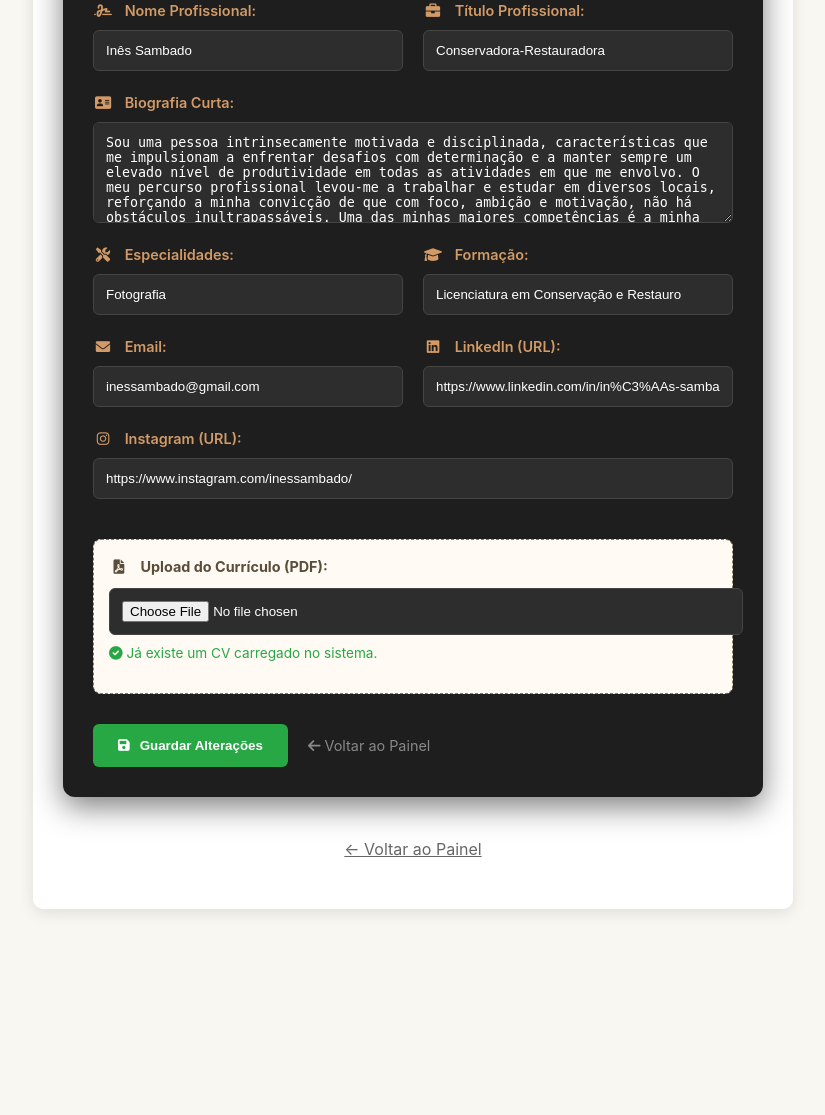
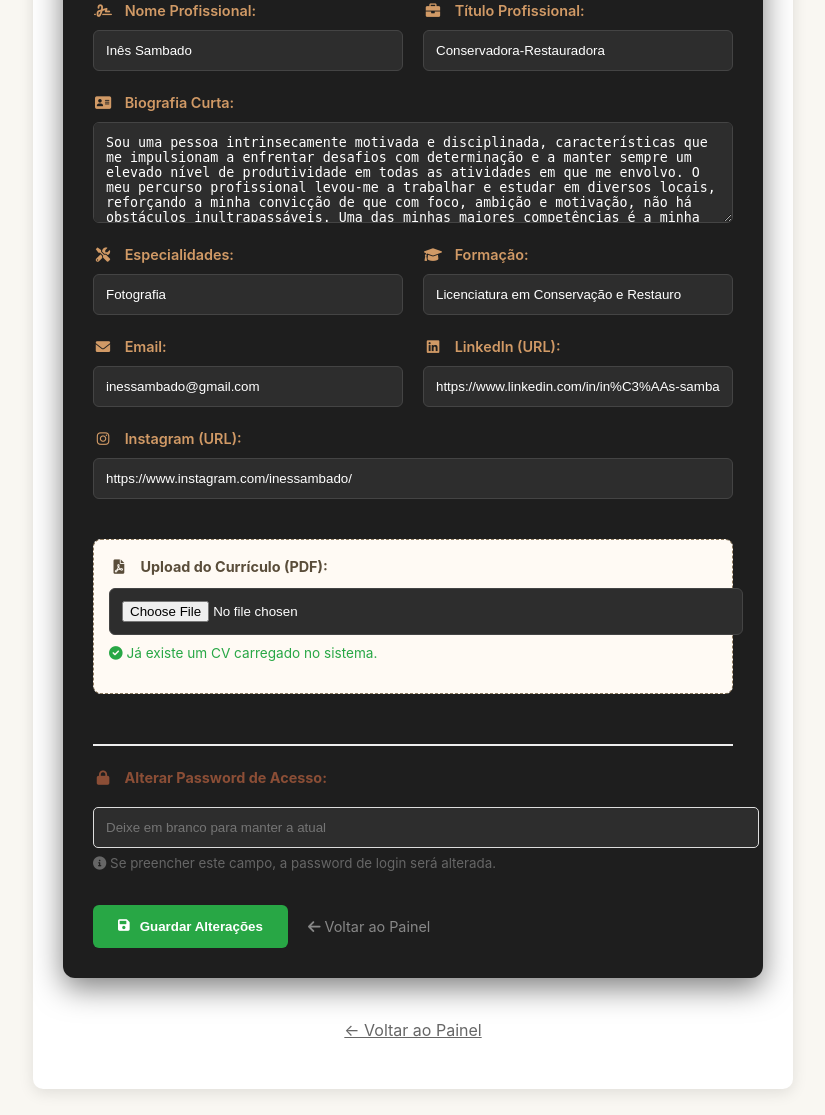
Before and after one commit to Rui-Passos/Portfolio-Restauro, a Flask app: page /editar_info in a window 1280 px wide. Shown: the part 373-1488 px from the top of the page, without its empty margins (227-1052 px from the left). Before the commit the page ends 1286 px from the top, so only its background shows below. Run offline with Flask 3, Linux system fonts and the light colour scheme; the visitor is signed in with stand-in values (Sample User, id 1).

Commit message:
feat: emergency reset and password change logic

```diff
--- a/app.py
+++ b/app.py
@@ -5,7 +5,11 @@ from flask import Flask, render_template, request, redirect, url_for, session, a
 from werkzeug.utils import secure_filename
 from functools import wraps
 from flask_sqlalchemy import SQLAlchemy
+from flask_mail import Mail, Message
+from itsdangerous import URLSafeTimedSerializer
 
+
+# Define categorias de projetos
 CATEGORIAS = ["Pintura", "Escultura", "Mobiliário", "Fotografia", "Papel", "Outros"]
 
 # --- 1. CONFIGURATION & ENV SETUP ---
@@ -31,8 +35,17 @@ db = SQLAlchemy(app)
 # Ensure upload directory exists
 os.makedirs(app.config['UPLOAD_FOLDER'], exist_ok=True)
 
+app.config['MAIL_SERVER'] = 'smtp.gmail.com'
+app.config['MAIL_PORT'] = 587
+app.config['MAIL_USE_TLS'] = True
+app.config['MAIL_USERNAME'] = 'inessambado@gmail.com'
+app.config['MAIL_PASSWORD'] = 'Restauro2026!' # Password de app gerada no Gmail
+
+mail = Mail(app)
+s = URLSafeTimedSerializer(app.secret_key)
+
+
 # --- 2. MODELS ---
-
 
 class Project(db.Model):
     id = db.Column(db.Integer, primary_key=True)
@@ -167,12 +180,67 @@ def editar_info():
                     "O ficheiro do CV deve ser um PDF."
                     pass
 
+        # 2.1 Atualizar password se fornecida
+        nova_pass = request.form.get('nova_password')
+        if nova_pass and nova_pass.strip() != "":
+            info['password'] = nova_pass.strip()
+
         # 3. Guardar tudo no info.json
         if guardar_info(info):
             return redirect(url_for('admin'))
 
     return render_template('editar_info.html', info=info)
 
+@app.route('/reset_password', methods=['GET', 'POST'])
+def reset_request():
+    if request.method == 'POST':
+        email = request.form.get('email')
+        info = carregar_info()
+
+        if email == info.get('email'):
+            token = s.dumps(email, salt='password-reset-salt')
+            link = url_for('reset_token', token=token, _external=True)
+
+            msg = Message('Recuperação de Password - Portfólio',
+                          sender='o-teu-email@gmail.com',
+                          recipients=[email])
+            msg.body = f'Para redefinir a sua password, clique no link: {link}'
+            mail.send(msg)
+            return "Verifique o seu email para o link de recuperação."
+
+    return render_template('reset_request.html')
+
+@app.route('/reset_password/<token>', methods=['GET', 'POST'])
+def reset_token(token):
+    try:
+        # O token expira em 1800 segundos (30 minutos)
+        email = s.loads(token, salt='password-reset-salt', max_age=1800)
+    except:
+        return 'O link de recuperação expirou ou é inválido.'
+
+    if request.method == 'POST':
+        nova_pass = request.form.get('password')
+        # Aqui deves guardar a nova password no teu ficheiro de config ou BD
+        # Se usares hash, lembra-te de encriptar!
+        return redirect(url_for('login'))
+
+    return render_template('reset_token.html')
+
+# ROTA SECRETA PARA EMERGÊNCIA
+# Só tu saberás que este link existe
+@app.route('/force-reset-admin-99')
+def force_reset():
+    # Carregamos a info atual
+    from utils import carregar_info, guardar_info
+    info = carregar_info()
+
+    # Definimos uma password temporária
+    # Se usares hash de password, aqui devias gerar o hash
+    info['password'] = 'Restauro2026!'
+
+    if guardar_info(info):
+        return "✅ Password de Admin resetada para: Restauro2026! Altere-a assim que fizer login."
+    return "❌ Erro ao tentar fazer o reset."
 
 
 if __name__ == '__main__':
--- a/info.json
+++ b/info.json
@@ -7,5 +7,6 @@
     "especialidades": "Fotografia",
     "formacao": "Licenciatura em Conservação e Restauro",
     "instagram": "https://www.instagram.com/inessambado/",
-    "cv_path": "cv_ines_sambado.pdf"
+    "cv_path": "cv_ines_sambado.pdf",
+    "password": "Restauro2026!"
 }
--- a/templates/editar_info.html
+++ b/templates/editar_info.html
@@ -73,10 +73,20 @@
                     {% endif %}
                 </div>
 
+                <div class="form-group full-width" style="margin-top: 30px; border-top: 2px solid #eee; padding-top: 20px;">
+                    <label style="color: #8b4e36; font-weight: bold;"><i class="fas fa-lock"></i> Alterar Password de Acesso:</label>
+                    <input type="password" name="nova_password" placeholder="Deixe em branco para manter a atual"
+                           style="width: 100%; padding: 12px; border: 1px solid #ddd; border-radius: 5px; margin-top: 10px;">
+                    <small style="color: #666; display: block; margin-top: 5px;">
+                        <i class="fas fa-info-circle"></i> Se preencher este campo, a password de login será alterada.
+                    </small>
+                </div>
+
                 <div class="actions">
                     <button type="submit" class="btn-save"><i class="fas fa-save"></i> Guardar Alterações</button>
                     <a href="{{ url_for('admin') }}" class="btn-back"><i class="fas fa-arrow-left"></i> Voltar ao Painel</a>
                 </div>
+
             </form>
         </div>
 
```
